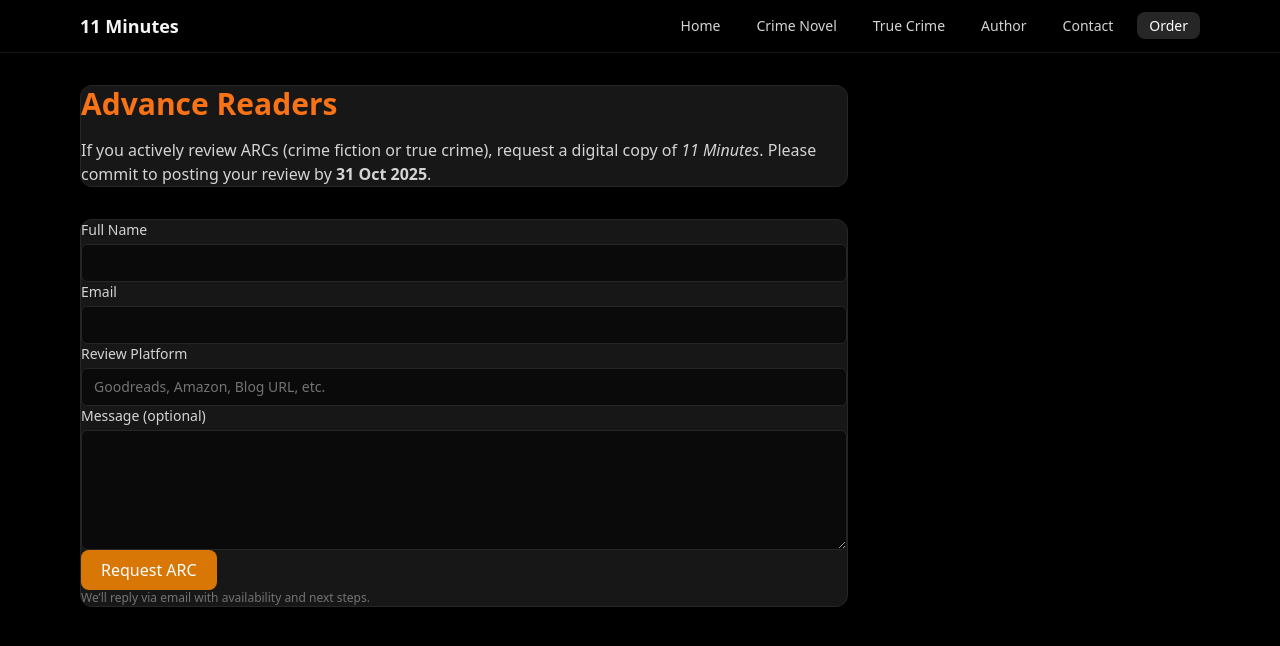
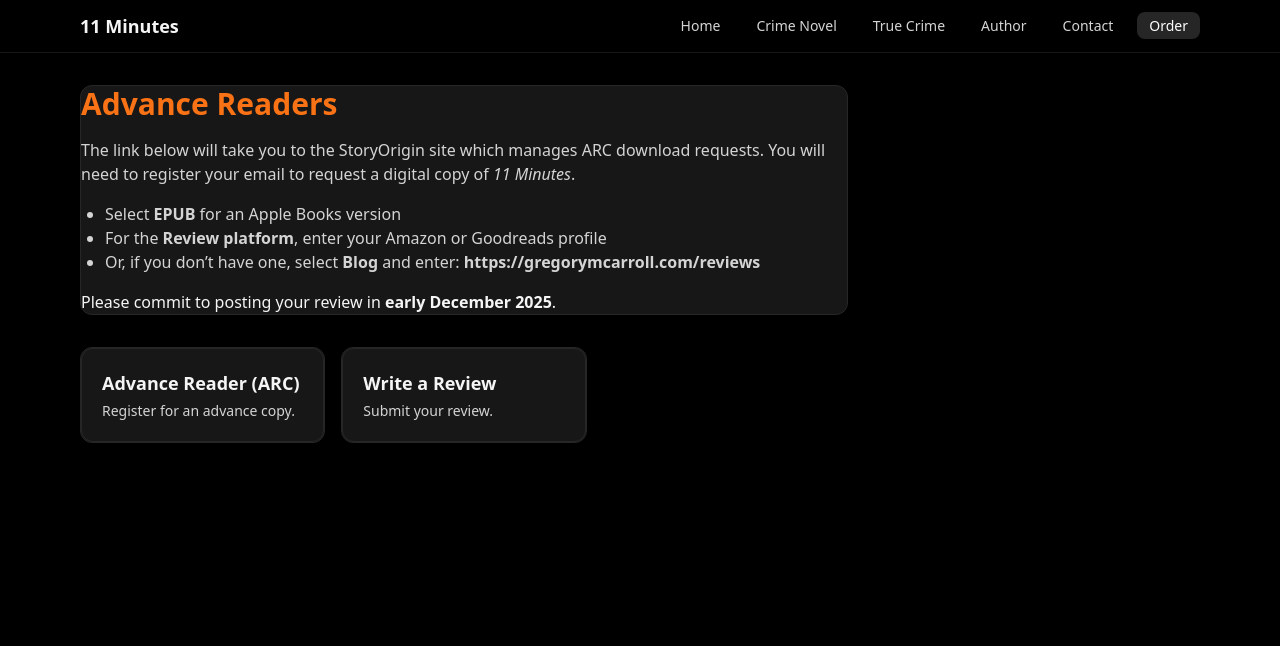
Before and after one commit to gcarroll1/author-site, a Next.js app: page /order/arc in a window 1280 px wide. Shown: the top 646 px of the page. Built offline with nearby package versions, Linux system fonts and the light colour scheme.

Commit message:
add ARC instructions

```diff
--- a/app/order/arc/page.tsx
+++ b/app/order/arc/page.tsx
@@ -1,7 +1,9 @@
+import Link from "next/link";
+
 export const metadata = {
   title: "Advance Readers — 11 Minutes",
   description:
-    "Request an ARC of 11 Minutes. Reviewers commit to posting a review by 31 Oct 2025.",
+    "Request an ARC of 11 Minutes. Reviewers commit to posting a review by early December 2025.",
 };
 
 export default function AdvanceReadersPage() {
@@ -9,32 +11,47 @@ export default function AdvanceReadersPage() {
     <section className="grid gap-8 max-w-3xl">
       <div className="card">
         <h1 className="text-3xl font-bold text-orange-500 mb-4">Advance Readers</h1>
+
         <p className="text-neutral-300">
-          If you actively review ARCs (crime fiction or true crime), request a digital copy of <em>11 Minutes</em>.
-          Please commit to posting your review by <strong>31 Oct 2025</strong>.
+          The link below will take you to the StoryOrigin site which manages ARC download
+          requests. You will need to register your email to request a digital copy of{" "}
+          <em>11 Minutes</em>.
+        </p>
+
+        <ul className="mt-4 list-disc pl-6 text-neutral-300">
+          <li>Select <strong>EPUB</strong> for an Apple&nbsp;Books version</li>
+          <li>
+            For the <strong>Review platform</strong>, enter your Amazon or Goodreads profile
+          </li>
+          <li>
+            Or, if you don’t have one, select <strong>Blog</strong> and enter:&nbsp;
+            <strong>https://gregorymcarroll.com/reviews</strong>
+          </li>
+        </ul>
+
+        <p className="mt-4">
+          Please commit to posting your review in <strong>early December 2025</strong>.
         </p>
       </div>
 
-      <form className="card grid gap-4" action="/api/advance-readers" method="POST">
-        <div className="grid gap-1">
-          <label className="text-sm text-neutral-300" htmlFor="name">Full Name</label>
-          <input className="input" id="name" name="name" required />
-        </div>
-        <div className="grid gap-1">
-          <label className="text-sm text-neutral-300" htmlFor="email">Email</label>
-          <input className="input" id="email" name="email" type="email" required />
-        </div>
-        <div className="grid gap-1">
-          <label className="text-sm text-neutral-300" htmlFor="platform">Review Platform</label>
-          <input className="input" id="platform" name="platform" placeholder="Goodreads, Amazon, Blog URL, etc." />
-        </div>
-        <div className="grid gap-1">
-          <label className="text-sm text-neutral-300" htmlFor="message">Message (optional)</label>
-          <textarea className="input min-h-[120px]" id="message" name="message" />
-        </div>
-        <button className="btn" type="submit">Request ARC</button>
-        <p className="text-xs text-neutral-500">We’ll reply via email with availability and next steps.</p>
-      </form>
+      <div className="grid md:grid-cols-3 gap-4">
+        <Link
+          href="https://storyoriginapp.com/reviewcopies/77322a26-c0d0-11f0-a0ff-f3fa4b0f0355"
+          className="card"
+        >
+          <div className="p-5 bg-neutral-900 border border-neutral-800 rounded-xl h-full">
+            <h3 className="font-semibold text-lg mb-1">Advance Reader (ARC)</h3>
+            <p className="text-sm text-neutral-300">Register for an advance copy.</p>
+          </div>
+        </Link>
+
+        <Link href="/reviews" className="card">
+          <div className="p-5 bg-neutral-900 border border-neutral-800 rounded-xl h-full">
+            <h3 className="font-semibold text-lg mb-1">Write a Review</h3>
+            <p className="text-sm text-neutral-300">Submit your review.</p>
+          </div>
+        </Link>
+      </div>
     </section>
   );
 }
--- a/app/order/page.tsx
+++ b/app/order/page.tsx
@@ -11,7 +11,7 @@ export default function Page() {
       <h1 className="text-4xl font-extrabold text-orange-500 mb-6">Order 11 Minutes</h1>
       <div className="grid md:grid-cols-3 gap-4">
         <Link href="/order/preorder" className="card"><div className="p-5 bg-neutral-900 border border-neutral-800 rounded-xl h-full"><h3 className="font-semibold text-lg mb-1">Pre-Order</h3><p className="text-sm text-neutral-300">Buy via Amazon (AU).</p></div></Link>
-        <Link href="https://storyoriginapp.com/reviewcopies/77322a26-c0d0-11f0-a0ff-f3fa4b0f0355" className="card"><div className="p-5 bg-neutral-900 border border-neutral-800 rounded-xl h-full"><h3 className="font-semibold text-lg mb-1">Advance Reader (ARC)</h3><p className="text-sm text-neutral-300">Register for an advance copy.</p></div></Link>
+        <Link href="/order/arc" className="card"><div className="p-5 bg-neutral-900 border border-neutral-800 rounded-xl h-full"><h3 className="font-semibold text-lg mb-1">Advance Reader (ARC)</h3><p className="text-sm text-neutral-300">Register for an advance copy.</p></div></Link>
         <Link href="/reviews" className="card"><div className="p-5 bg-neutral-900 border border-neutral-800 rounded-xl h-full"><h3 className="font-semibold text-lg mb-1">Write a Review</h3><p className="text-sm text-neutral-300">Submit your review.</p></div></Link>
       </div>
     </article>
```
